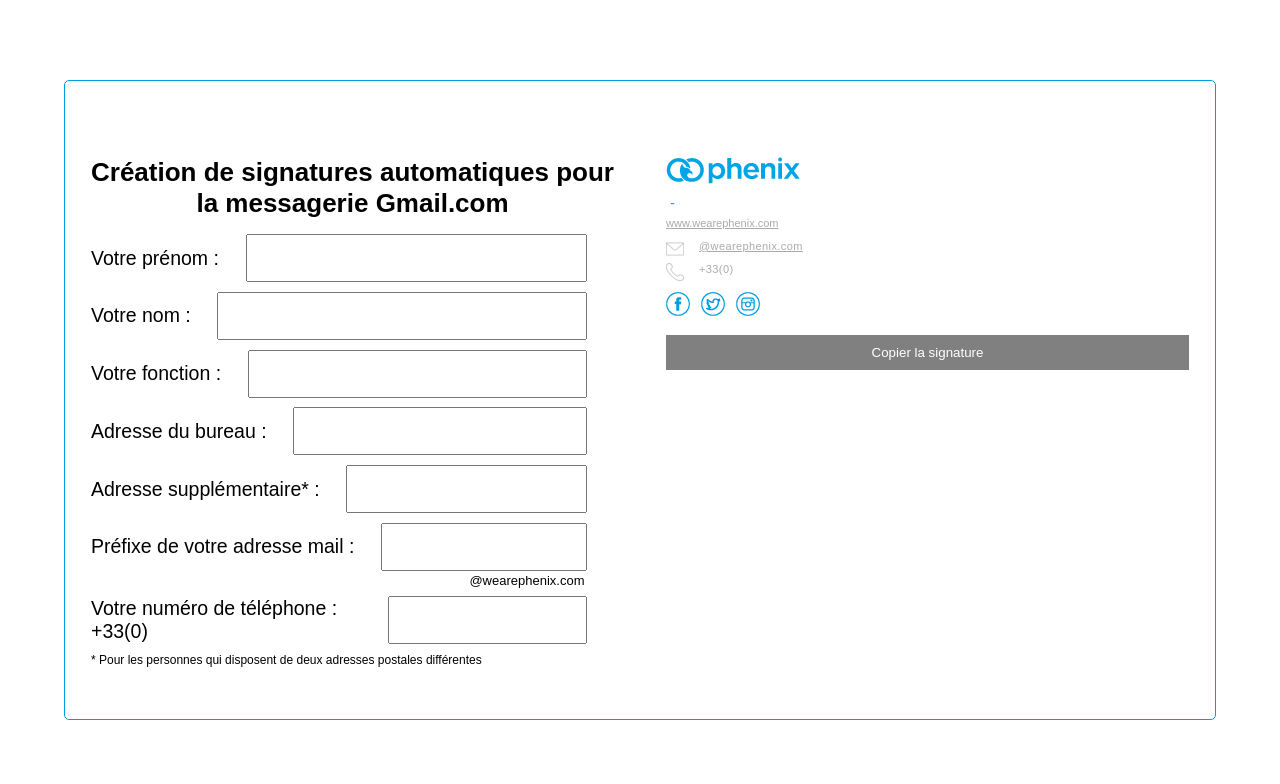
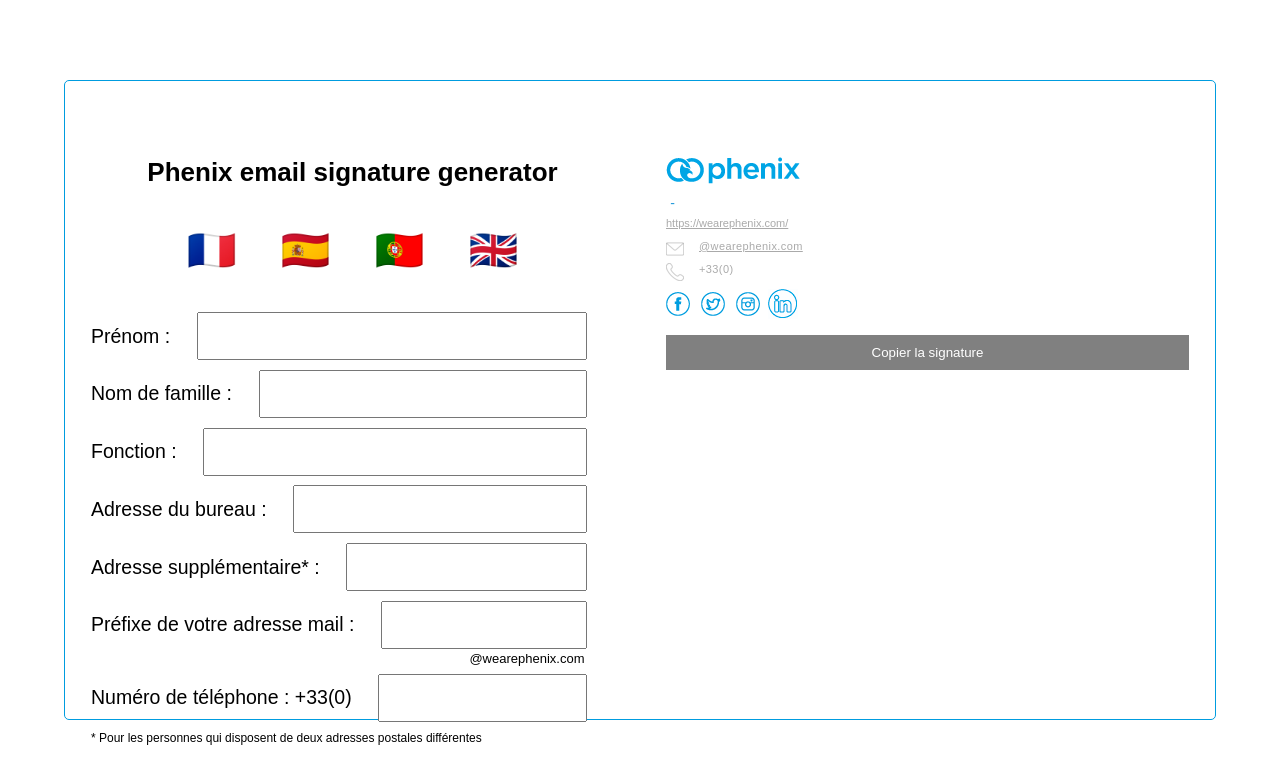
Before and after one commit to victordelajarte/signature_phenix, a Vue app: page / in a window 1280 px wide. Shown: the top 784 px of the page. Built offline with nearby package versions, Linux system fonts and the light colour scheme.

Commit message:
Support multiple countries

```diff
--- a/src/App.vue
+++ b/src/App.vue
@@ -4,35 +4,41 @@
       <div class="left">
         <h1
           style="text-align:center"
-        >Création de signatures automatiques pour la messagerie Gmail.com</h1>
-        <br>
+        >Phenix email signature generator</h1>
+        <div class="flags">
+          <button class="countryButton" v-on:click="updateLocale('fr_fr')"><span class="emoji">🇫🇷</span></button>
+          <button class="countryButton" v-on:click="updateLocale('es_es')"><span class="emoji">🇪🇸</span></button>
+          <button class="countryButton" v-on:click="updateLocale('pt_pt')"><span class="emoji">🇵🇹</span></button>
+          <button class="countryButton" v-on:click="updateLocale('en_gb')"><span class="emoji">🇬🇧</span></button>
+        </div>
+
         <label>
-          Votre prénom :
+          {{locale.text.firstName}} :
           <input type="text" v-model="firstName" required @blur="remplirMail">
         </label>
         <label>
-          Votre nom :
+          {{locale.text.lastName}} :
           <input type="text" v-model="lastName" required>
         </label>
         <label>
-          Votre fonction :
-          <input type="text" v-model="fonction" required>
+          {{locale.text.job}} :
+          <input type="text" v-model="job" required>
         </label>
         <label>
-          Adresse du bureau :
-          <input type="text" v-model="adresseEtablissement" required>
+          {{locale.text.officeAddress}} :
+          <input type="text" v-model="officeAddr" required>
         </label>
         <label>
-          Adresse supplémentaire* :
-          <input type="text" v-model="adresseSupplementaire">
+          {{locale.text.additionnalOfficeAddress}}* :
+          <input type="text" v-model="additionnalAddr">
         </label>
         <label>
-          Préfixe de votre adresse mail :
+          {{locale.text.emailPrefix}} :
           <input type="text" v-model="prefixeMail" required>
         </label>
         <span class="email">@wearephenix.com</span>
         <label>
-          Votre numéro de téléphone : +33(0)
+          {{locale.text.phoneNumber}} : {{locale.phonePrefix}}
           <input
             type="text"
             v-model="numeroTelephone"
@@ -44,11 +50,11 @@
         </label>
         <p
           style="font-size:12px"
-        >* Pour les personnes qui disposent de deux adresses postales différentes</p>
+        >* {{locale.text.footNote1}}</p>
       </div>
       <div class="right">
         <div id="result">
-          <a href="https://www.wearephenix.com" target="_blank" style="text-decoration:none;">
+          <a :href="locale.websiteUrl" target="_blank" style="text-decoration:none;">
             <img
               :src="`${publicPath}assets/V2/logo.png`"
               style="display:block; margin-bottom: 10px"
@@ -62,19 +68,19 @@
               {{nameFormatted}}
               <span
                 style="font-size:14px; line-height: 1.2; color:#289CDB; font-family: Trebuchet, Arial, Helvetica, sans-serif; font-weight:400;text-transform:none"
-              >&nbsp;-&nbsp;{{fonction}}</span>
+              >&nbsp;-&nbsp;{{job}}</span>
             </p>
             <p
               style="font-size:11px; line-height: 1.2; color:#aaaaaa; letter-spacing: 0.4px; font-family: Trebuchet, Arial, Helvetica, sans-serif; margin-top: 2px; margin-bottom:2px"
-            >{{adresseEtablissement}}</p>
+            >{{officeAddr}}</p>
             <p
               style="font-size:11px; line-height: 1.2; color:#aaaaaa; letter-spacing: 0.4px; font-family: Trebuchet, Arial, Helvetica, sans-serif; margin-top: 2px; margin-bottom:2px"
-            >{{adresseSupplementaire}}</p>
+            >{{additionnalAddr}}</p>
             <a
-              href="http://www.wearephenix.com"
+              :href="locale.websiteUrl"
               style="line-height: 1.2; font-family: Trebuchet, Arial, Helvetica, sans-serif; font-size:11px; color:#aaaaaa;display:block;margin-top: 2px; margin-bottom: 5px;"
               target="_blank"
-            >www.wearephenix.com</a>
+            >{{locale.websiteUrl}}</a>
             <img
               :src="`${publicPath}assets/V2/mail.png`"
               alt="mail"
@@ -82,9 +88,11 @@
               width="18"
               height="18"
             >
-            <span
+            <a
+              :href="`mailto:${completeEmail}`"
               style="font-size:11px; line-height: 1.2; display:inline-block; color:#aaaaaa; letter-spacing: 0.4px; font-family: Trebuchet, Arial, Helvetica, sans-serif; margin-top: 2px; margin-bottom:5px; text-decoration:underline;text-transform:lowercase;vertical-align: bottom;"
-            >{{completeEmail}}</span>
+              target="_blank"
+            >{{completeEmail}}</a>
             <br>
             <img
               :src="`${publicPath}assets/V2/phone.png`"
@@ -93,10 +101,11 @@
             >
             <span
               style="font-size:11px; line-height: 1.2; color:#aaaaaa; letter-spacing: 0.4px; font-family: Trebuchet, Arial, Helvetica, sans-serif; margin-top: 2px; margin-bottom:5px; display: inline-block; vertical-align: bottom"
-            >+33(0){{numeroTelephoneFormatted}}</span>
+            >{{locale.phonePrefix}}{{numeroTelephoneFormatted}}</span>
             <p style="margin-top: 8px; margin-left: -3px; line-height: 1.2;">
               <a
-                href="https://www.facebook.com/wearephenix"
+                v-if="locale.hasOwnProperty('facebookLink')"
+                :href="locale.facebookLink"
                 target="_blank"
                 style="text-decoration:none;"
               >
@@ -106,7 +115,7 @@
                   alt="fb"
                 >
               </a>
-              <a href="https://twitter.com/phenixfr" target="_blank" style="text-decoration:none;">
+              <a v-if="locale.hasOwnProperty('twitterLink')" :href="locale.twitterLink" target="_blank" style="text-decoration:none;">
                 <img
                   :src="`${publicPath}assets/icon-twitter-30.png`"
                   style="padding-right:5px; border:none;"
@@ -114,26 +123,40 @@
                 >
               </a>
               <a
-                href="https://instagram.com/phenix_antigaspi"
+                v-if="locale.hasOwnProperty('instagramLink')"
+                :href="locale.instagramLink"
                 target="_blank"
                 style="text-decoration:none;"
               >
                 <img
                   :src="`${publicPath}assets/icon-insta-30.png`"
                   style="padding-right:5px; border:none;"
-                  alt="tw"
+                  alt="ig"
+                >
+              </a>
+              <a
+                v-if="locale.hasOwnProperty('linkedinLink')"
+                :href="locale.linkedinLink"
+                target="_blank"
+                style="text-decoration:none;"
+              >
+                <img
+                  :src="`${publicPath}assets/icon-linkedin-30.png`"
+                  style="padding-right:5px; border:none;"
+                  alt="linkedin"
                 >
               </a>
             </p>
           </div>
         </div>
-        <button class="bouton" @click="copySignature" :disabled="!canCopy">Copier la signature</button>
+        <button class="bouton" @click="copySignature" :disabled="!canCopy">{{locale.text.copySignature}}</button>
       </div>
     </div>
   </div>
 </template>
 
 <script>
+import {locales} from './locales.js'
 export default {
   name: "app",
   data() {
@@ -141,11 +164,12 @@
       publicPath: process.env.BASE_URL,
       firstName: "",
       lastName: "",
-      fonction: "",
-      adresseEtablissement: "",
-      adresseSupplementaire: "",
+      job: "",
+      officeAddr: "",
+      additionnalAddr: "",
       prefixeMail: "",
-      numeroTelephone: ""
+      numeroTelephone: "",
+      locale: locales['fr_fr']
     };
   },
   computed: {
@@ -161,8 +185,8 @@
       return (
         this.firstName.trim().length > 0 &&
         this.lastName.trim().length > 0 &&
-        this.fonction.trim().length > 0 &&
-        this.adresseEtablissement.trim().length > 0 &&
+        this.job.trim().length > 0 &&
+        this.officeAddr.trim().length > 0 &&
         this.prefixeMail.trim().length > 0 &&
         this.isNumeroTelValide
       );
@@ -190,6 +214,9 @@
     }
   },
   methods: {
+    updateLocale: function(code) {
+      this.locale = locales[code]
+    },
     checkIfNumber: function(e) {
       // console.log(e);
       // console.log(e.key);
@@ -309,6 +336,26 @@
   cursor: pointer;
 }
 
+.countryButton {
+  background-color: #289cdb00;
+  border: none;
+  padding: 10px;
+  margin: 12px;
+  cursor: pointer;
+}
+
+.flags {
+  display:flex;
+  justify-content:center;
+  align-items:center;
+}
+
+span.emoji {
+  font-size: 40px;
+  vertical-align: middle;
+  line-height: 2;
+}
+
 .bouton:disabled {
   background: grey;
   cursor: not-allowed;
--- /dev/null
+++ b/src/locales.js
@@ -0,0 +1,73 @@
+export const locales = {
+  en_gb: {
+    text: {
+      firstName: "First name",
+      lastName: "Last name",
+      job: "Job",
+      officeAddress: "Office address",
+      additionnalOfficeAddress: "Additionnal address",
+      emailPrefix: "Prefix of your email address",
+      phoneNumber: "Phone number",
+      footNote1: "For those who have two differents addresses",
+      copySignature: "Copy signature",
+    },
+    phonePrefix: "+44(0)",
+    websiteUrl: "https://wearephenix.com/en/",
+  },
+  fr_fr: {
+    text: {
+      firstName: "Prénom",
+      lastName: "Nom de famille",
+      job: "Fonction",
+      officeAddress: "Adresse du bureau",
+      additionnalOfficeAddress: "Adresse supplémentaire",
+      emailPrefix: "Préfixe de votre adresse mail",
+      phoneNumber: "Numéro de téléphone",
+      footNote1:
+        "Pour les personnes qui disposent de deux adresses postales différentes",
+      copySignature: "Copier la signature",
+    },
+    phonePrefix: "+33(0)",
+    websiteUrl: "https://wearephenix.com/",
+    facebookLink: "https://www.facebook.com/wearephenix",
+    twitterLink: "https://twitter.com/phenixfr",
+    instagramLink: "https://instagram.com/phenix_antigaspi",
+    linkedinLink: "https://www.linkedin.com/company/phenix/",
+  },
+  es_es: {
+    text: {
+      firstName: "Nombre",
+      lastName: "Apellido",
+      job: "Función",
+      officeAddress: "Dirección de la oficina",
+      additionnalOfficeAddress: "Dirección adicional",
+      emailPrefix: "Prefijo de su dirección de correo electrónico",
+      phoneNumber: "Número de teléfono",
+      footNote1: "Para personas que tienen dos direcciones postales diferentes",
+      copySignature: "Copiar firma",
+    },
+    phonePrefix: "+34(0)",
+    websiteUrl: "https://wearephenix.com/es/",
+    facebookLink: "https://www.facebook.com/wearephenix.esp/",
+    instagramLink: "https://www.instagram.com/phenix.spain/",
+    linkedinLink: "https://www.linkedin.com/company/phenix-spain",
+  },
+  pt_pt: {
+    text: {
+      firstName: "Primeiro nome",
+      lastName: "Sobrenome",
+      job: "Função",
+      officeAddress: "Endereço do escritório",
+      additionnalOfficeAddress: "Endereço adicional",
+      emailPrefix: "Prefixo do seu endereço de e-mail",
+      phoneNumber: "Número de telefone",
+      footNote1: "Para pessoas que têm dois endereços postais diferentes",
+      copySignature: "Copiar assinatura",
+    },
+    phonePrefix: "+351(0)",
+    websiteUrl: "https://wearephenix.com/pt-pt/",
+    facebookLink: "https://www.facebook.com/PHENIXPortugal/",
+    instagramLink: "https://www.instagram.com/phenix.portugal/",
+    linkedinLink: "https://www.linkedin.com/company/phenix-portugal/",
+  },
+};
--- a/src/main.js
+++ b/src/main.js
@@ -4,5 +4,5 @@
 Vue.config.productionTip = false;
 
 new Vue({
-  render: h => h(App)
+  render: (h) => h(App),
 }).$mount("#app");
```
Also changed, not shown: public/assets/icon-linkedin-30.png (added).
